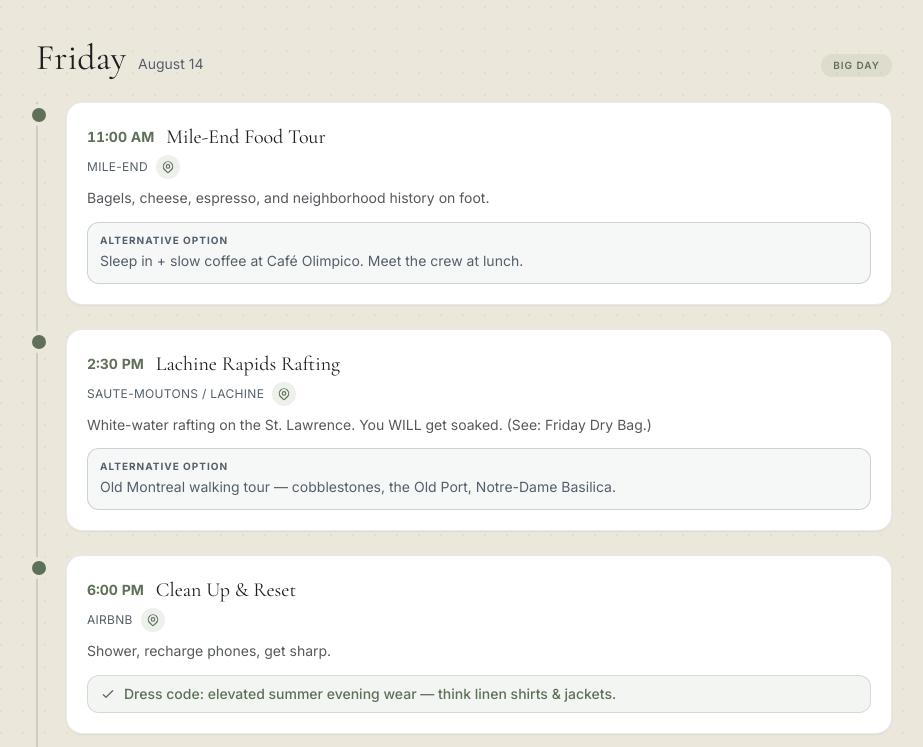
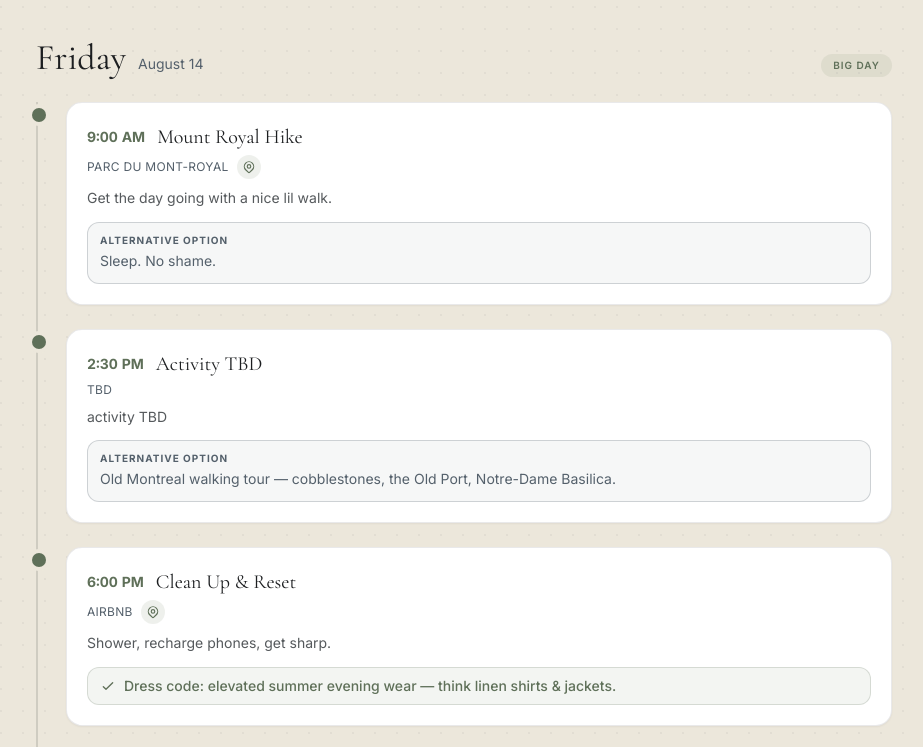
Before and after one commit to chipashvili/montreal-trip, a plain HTML site: page index.html in a window 1280 px wide. Shown: the part 2660-3407 px from the top of the page, without its empty margins (176-1099 px from the left). Drawn offline with nearby package versions, Linux system fonts and the light colour scheme.

Commit message:
Rework Fri/Sat itinerary; trim packing list
- Friday: hike moved to 9 AM, rafting replaced with Activity TBD
- Saturday: Mile-End food tour at 11:30 AM; hike and golf removed
- Packing: drop Friday Dry Bag; remove golf and L'Express references
- Swap Will K photo (willk.jpeg → Willy.jpeg)

Co-Authored-By: Claude Opus 4.8 <noreply@anthropic.com>

```diff
--- a/index.html
+++ b/index.html
@@ -592,13 +592,12 @@
     {
       day: 'Friday', date: 'August 14', tag: 'Big Day',
       events: [
-        { time: '11:00 AM', title: 'Mile-End Food Tour', loc: 'Mile-End',
-          desc: 'Bagels, cheese, espresso, and neighborhood history on foot.',
-          map: MAPS + 'Mile+End+Montreal',
-          alt: 'Sleep in + slow coffee at Café Olimpico. Meet the crew at lunch.' },
-        { time: '2:30 PM',  title: 'Lachine Rapids Rafting', loc: 'Saute-Moutons / Lachine',
-          desc: 'White-water rafting on the St. Lawrence. You WILL get soaked. (See: Friday Dry Bag.)',
-          map: MAPS + 'Saute-Moutons+Lachine+Rapids+Jet+Boating+Montreal',
+        { time: '9:00 AM',  title: 'Mount Royal Hike', loc: 'Parc du Mont-Royal',
+          desc: 'Get the day going with a nice lil walk.',
+          map: MAPS + 'Kondiaronk+Belvedere+Mount+Royal+Montreal',
+          alt: 'Sleep. No shame.' },
+        { time: '2:30 PM',  title: 'Activity TBD', loc: 'TBD',
+          desc: 'activity TBD',
           alt: 'Old Montreal walking tour — cobblestones, the Old Port, Notre-Dame Basilica.' },
         { time: '6:00 PM',  title: 'Clean Up & Reset', loc: 'Airbnb',
           desc: 'Shower, recharge phones, get sharp.',
@@ -616,14 +615,10 @@
     {
       day: 'Saturday', date: 'August 15', tag: 'Outdoors',
       events: [
-        { time: '9:00 AM',  title: 'Mount Royal Hike', loc: 'Parc du Mont-Royal',
-          desc: 'Get the day going with a nice lil walk.',
-          map: MAPS + 'Kondiaronk+Belvedere+Mount+Royal+Montreal',
-          alt: 'Sleep. No shame.' },
-        { time: '11:00 AM', title: '9 Holes at Mystic Pines', loc: 'Mystic Pines Golf',
-          desc: 'Casual 9-hole round. Carts, beers, friendly wagers.',
-          map: MAPS + 'Mystic+Pines+Golf',
-          alt: 'BIXI bike ride along the Lachine Canal — flat, scenic, breezy.' },
+        { time: '11:30 AM', title: 'Mile-End Food Tour', loc: 'Mile-End',
+          desc: 'Bagels, cheese, espresso, and neighborhood history on foot.',
+          map: MAPS + 'Mile+End+Montreal',
+          alt: 'Sleep in + slow coffee at Café Olimpico. Meet the crew at lunch.' },
         { time: '3:00 PM',  title: 'Terrasse St-Ambroise', loc: 'St-Ambroise Brewery Terrasse',
           desc: 'Canal-side beer garden. Regroup, relax, soak up the afternoon sun.',
           map: MAPS + 'Terrasse+St-Ambroise+Montreal' },
@@ -694,12 +689,10 @@
   const PACKING = [
     { id: 'passport', title: 'Passport', critical: true,
       note: 'Border + clubs + casino. A US State ID is NOT guaranteed. Do not skip.' },
-    { id: 'drybag', title: 'The Friday Dry Bag', critical: true,
-      note: 'Backpack · towel · full change of dry clothes & underwear · water shoes or old sneakers for rafting.' },
     { id: 'evening', title: 'Evening Gear', critical: false,
-      note: 'Linen shirts / a light jacket for dinners at Gibby\'s & L\'Express, plus the casino.' },
+      note: 'Linen shirts / a light jacket for dinner at Gibby\'s, plus the casino.' },
     { id: 'casual', title: 'Daytime Casual', critical: false,
-      note: 'Athletic wear for archery, hiking & golf. Comfortable walking shoes.' },
+      note: 'Athletic wear for archery and hiking. Comfortable walking shoes.' },
     { id: 'sun', title: 'Sun & Weather', critical: false,
       note: 'Sunglasses, sunscreen, a cap. August in Montreal runs warm and humid.' },
     { id: 'charge', title: 'Chargers & Cash', critical: false,
@@ -938,13 +931,13 @@
     { name: 'Alex',    photo: 'faces/alex.jpg', line: 'going through a Goth phase' },
     { name: 'Cullan',  photo: 'faces/cullan.jpg', line: 'big fan of six seven' },
     { name: 'Dan',     photo: 'faces/dan.jpg', line: 'do not give him a ciggie under any circumstance' },
-    { name: 'David',   photo: 'faces/David.png', line: 'higher than redman at reggae fest' },
-    { name: 'Harrison',photo: 'faces/Harrison.jpeg', line: 'Will steal your baby' },
+    { name: 'David',   photo: 'faces/David.png', line: 'higher than Redman at reggae fest' },
+    { name: 'Harry',photo: 'faces/Harrison.jpeg', line: 'Will steal your baby' },
     { name: 'Jeremy',  photo: 'faces/yerm.jpg', line: 'AKA Dr. Yerm.' },
     { name: 'Johnny',  photo: 'faces/johnny.jpg', line: 'only coming to eat croissants' },
-    { name: 'Parker',  photo: 'faces/Parker.jpeg', line: 'selling crypto ETFs since 2008' },
+    { name: 'Parker',  photo: 'faces/Parker.jpeg', line: 'a cross between the common grey squirrel and a degenerate macaw' },
     { name: 'William', photo: 'faces/William.jpeg', line: 'your friendly neighborhood serial killer' },
-    { name: 'Will K',  photo: 'faces/willk.jpeg', line: 'a cross between the common grey squirrel and a degenerate macaw' },
+    { name: 'Willy',  photo: 'faces/Willy.jpeg', line: 'selling crypto ETFs since 2008' },
   ];
 
 /* -------------------------------------------------------------
```
Also changed, not shown: faces/Willy.jpeg (renamed from faces/willk.jpeg).
